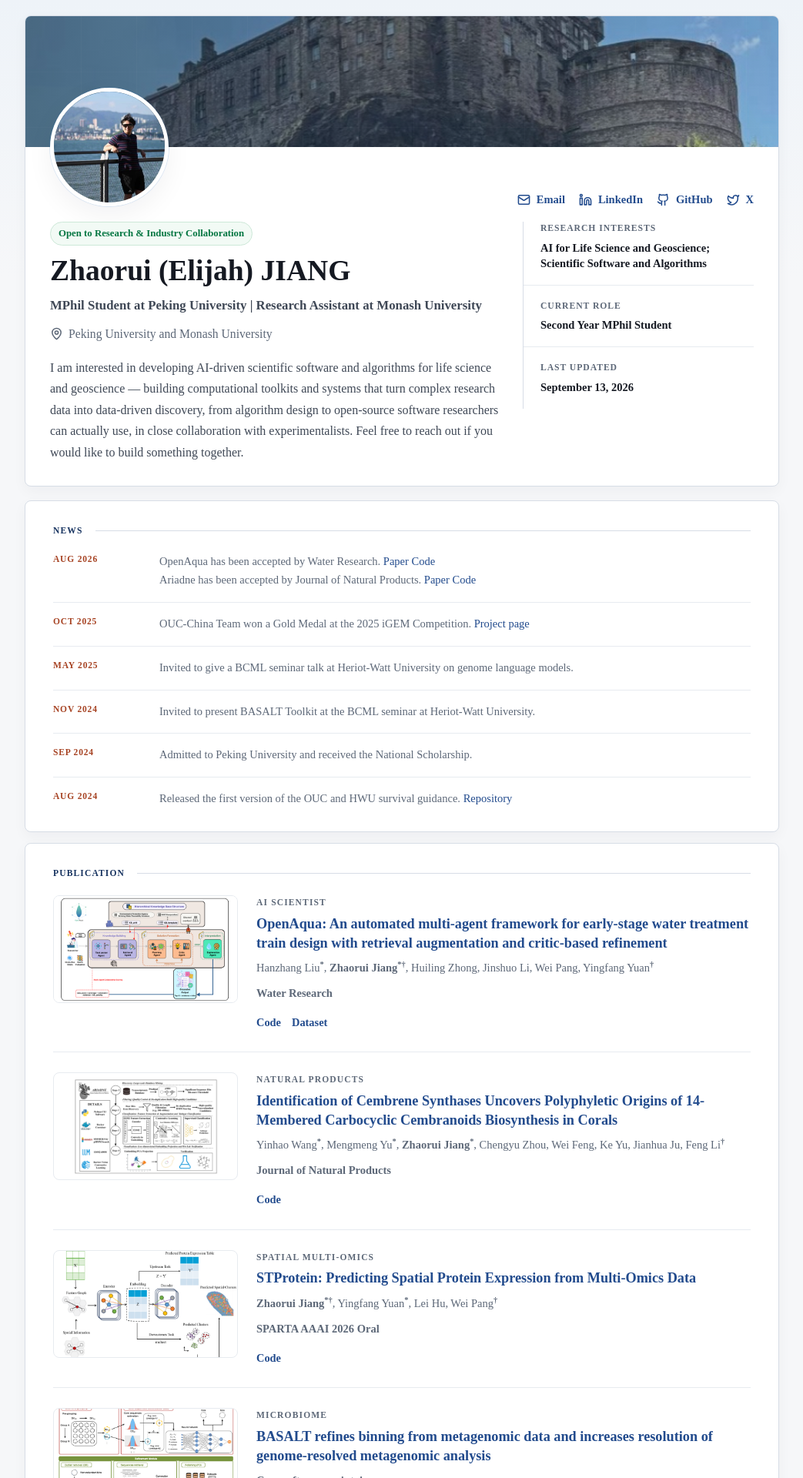
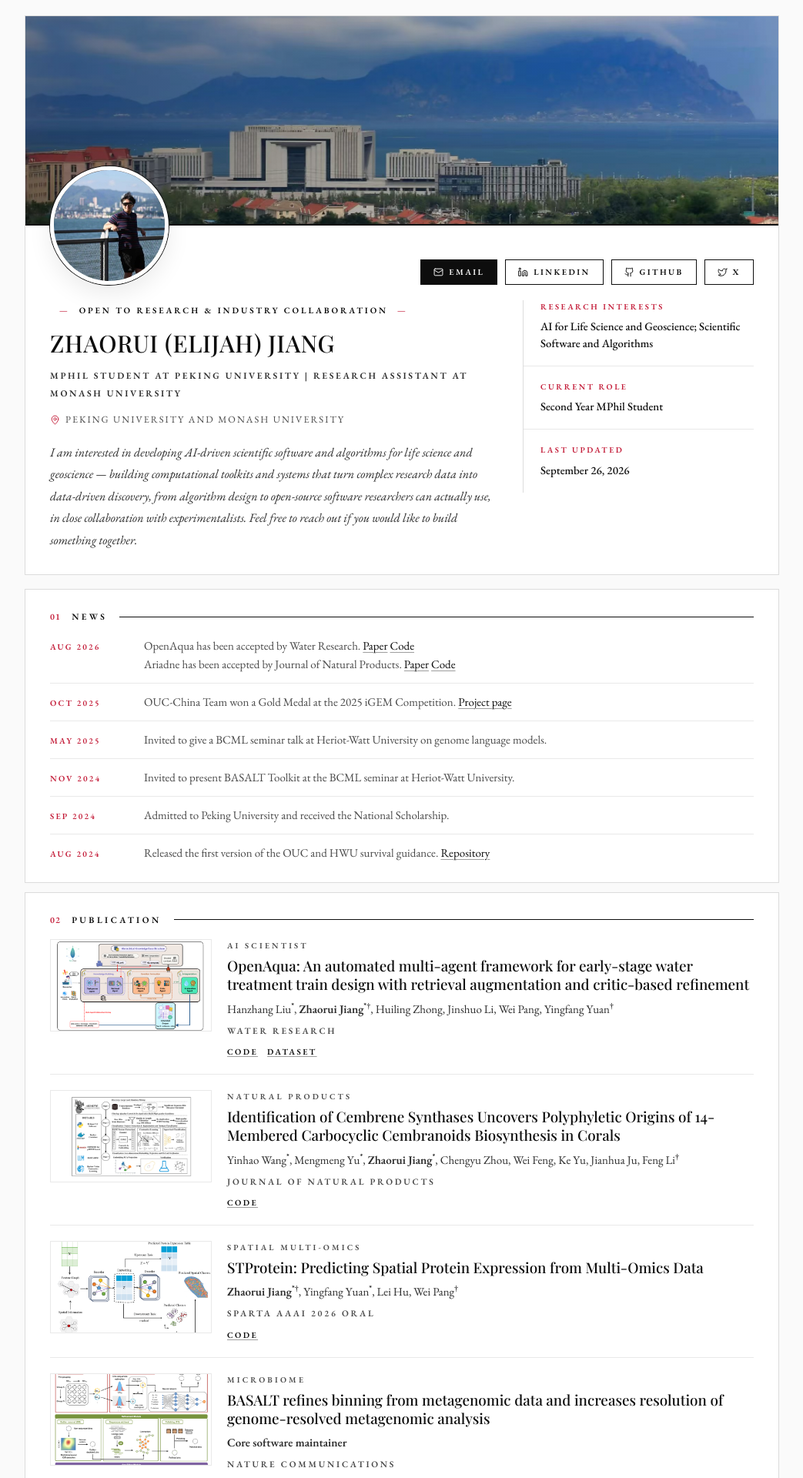
Before and after one commit to zhaorui-bi/zhaorui-bi.github.io, a Jekyll site: the page built from index.html, in a window 1280 px wide. Shown: the top 1920 px of the page at 77% size, without its empty margins (118-1161 px from the left). Built offline with Jekyll 4.4.1, drawn with Linux system fonts in a browser that asks for light colours; some web fonts are replaced.

Commit message:
Restyle homepage with Parisian fashion-editorial theme and seaside cover

```diff
--- a/_layouts/default.html
+++ b/_layouts/default.html
@@ -23,7 +23,13 @@
     />
     <meta name="twitter:card" content="summary" />
     <link rel="canonical" href="https://zhaorui-bi.github.io/" />
-    <meta name="theme-color" content="#f6f7f9" />
+    <meta name="theme-color" content="#fafafa" />
+    <link rel="preconnect" href="https://fonts.googleapis.com" />
+    <link rel="preconnect" href="https://fonts.gstatic.com" crossorigin />
+    <link
+      rel="stylesheet"
+      href="https://fonts.googleapis.com/css2?family=Playfair+Display:ital,wght@0,400;0,500;0,600;0,700;1,400;1,500&family=EB+Garamond:ital,wght@0,400;0,500;0,600;1,400&display=swap"
+    />
     <script type="application/ld+json">
       {
         "@context": "https://schema.org",
--- a/css/main.css
+++ b/css/main.css
@@ -1,23 +1,25 @@
+/* Direction B — Vogue Paris (时装报刊)
+   Skin only: layout structure of the original template is preserved. */
+
 :root {
-  --page: #f6f7f9;
+  --page: #fafafa;
   --surface: #ffffff;
-  --surface-soft: #f9fafb;
-  --line: #d7dde6;
-  --line-soft: #e7ebf0;
-  --text: #151922;
-  --muted: #5d6878;
-  --muted-strong: #3f4856;
-  --blue: #224b8d;
-  --blue-dark: #16325f;
-  --pku-red: #8b1e2d;
-  --green: #057642;
-  --copper: #a64222;
-  --gold: #c4932d;
-  --shadow: 0 12px 34px rgba(16, 24, 40, 0.055);
-  --shadow-soft: 0 6px 18px rgba(16, 24, 40, 0.04);
-  --radius: 8px;
+  --surface-soft: #f4f4f4;
+  --line: #dcdcdc;
+  --line-soft: #e9e9e9;
+  --text: #0d0d0d;
+  --muted: #4a4a4a;
+  --muted-strong: #2c2c2c;
+  --red: #c41e3a;
+  --shadow: 0 12px 30px rgba(0, 0, 0, 0.08);
+  --shadow-soft: 0 6px 16px rgba(0, 0, 0, 0.05);
+  --radius: 0px;
   --max-width: 1180px;
   --content-width: 980px;
+  --font-display: "Playfair Display", "Didot", "Bodoni 72", Georgia,
+    "Times New Roman", serif;
+  --font-body: "EB Garamond", "Baskerville", "Baskerville Old Face", Georgia,
+    "Times New Roman", serif;
 }
 
 * {
@@ -31,31 +33,42 @@ html {
 body {
   margin: 0;
   min-height: 100vh;
-  font-family: "Times New Roman", Times, serif;
+  font-family: var(--font-body);
   color: var(--text);
-  background:
-    linear-gradient(180deg, #eef3f8 0%, var(--page) 360px),
-    var(--page);
+  background: var(--page);
   text-rendering: optimizeLegibility;
   -webkit-font-smoothing: antialiased;
-  font-size: 14.5px;
-  line-height: 1.5;
+  font-size: 15px;
+  line-height: 1.62;
 }
 
 a {
-  color: var(--blue);
-  text-decoration: none;
-  text-underline-offset: 0.18em;
-  text-decoration-thickness: 0.07em;
+  color: var(--text);
+  text-decoration: underline;
+  text-decoration-color: rgba(13, 13, 13, 0.4);
+  text-decoration-thickness: 0.06em;
+  text-underline-offset: 0.2em;
 }
 
 a:hover {
-  color: var(--blue-dark);
-  text-decoration: underline;
+  color: var(--red);
+  text-decoration-color: var(--red);
 }
 
 ::selection {
-  background: rgba(34, 75, 141, 0.16);
+  background: rgba(196, 30, 58, 0.15);
+}
+
+a:focus-visible,
+.button:focus-visible {
+  outline: 2px solid var(--red);
+  outline-offset: 2px;
+}
+
+@media (prefers-reduced-motion: reduce) {
+  html {
+    scroll-behavior: auto;
+  }
 }
 
 img {
@@ -76,6 +89,7 @@ p {
 .container {
   display: grid;
   gap: 18px;
+  counter-reset: section-no;
 }
 
 .profile-card,
@@ -84,56 +98,52 @@ p {
   border: 1px solid var(--line);
   border-radius: var(--radius);
   background: var(--surface);
-  box-shadow: var(--shadow-soft);
   overflow: hidden;
 }
 
 .profile-card {
   width: min(100%, var(--content-width));
   margin: 0 auto;
-  box-shadow: var(--shadow-soft);
 }
 
 .profile-cover {
   position: relative;
   isolation: isolate;
-  min-height: 170px;
+  min-height: 270px;
   overflow: hidden;
+  border-bottom: 2px solid var(--text);
   background-image:
-    linear-gradient(90deg, rgba(8, 24, 43, 0.58), rgba(8, 24, 43, 0.2)),
-    url("/img/castle-cover.jpg");
-  background-position: center 20%;
+    linear-gradient(90deg, rgba(12, 16, 20, 0.4), rgba(12, 16, 20, 0.08)),
+    url("/img/sea-cover.jpg"),
+    repeating-linear-gradient(
+      180deg,
+      rgba(255, 255, 255, 0.05) 0 2px,
+      rgba(255, 255, 255, 0) 2px 9px
+    ),
+    linear-gradient(
+      180deg,
+      transparent 0 57.4%,
+      rgba(240, 246, 248, 0.9) 57.4% 58%,
+      transparent 58%
+    ),
+    linear-gradient(
+      180deg,
+      #dce4ea 0%,
+      #c8d5de 50%,
+      #a7becd 58%,
+      #54718a 58.15%,
+      #3c5670 78%,
+      #29405a 100%
+    );
+  background-position: center, center 46%, 0 100%, center, center;
+  background-size: cover, cover, 100% 42%, 100% 100%, cover;
   background-repeat: no-repeat;
-  background-size: cover;
-}
-
-.profile-cover::before {
-  position: absolute;
-  inset: 0;
-  z-index: 0;
-  background:
-    linear-gradient(90deg, rgba(255, 255, 255, 0.12) 0 1px, transparent 1px),
-    linear-gradient(180deg, rgba(255, 255, 255, 0.1) 0 1px, transparent 1px);
-  background-size: 72px 72px;
-  opacity: 0.22;
-  content: "";
-}
-
-.profile-cover::after {
-  position: absolute;
-  right: 0;
-  bottom: 0;
-  z-index: 0;
-  width: 46%;
-  height: 100%;
-  background: linear-gradient(90deg, transparent, rgba(255, 255, 255, 0.08));
-  content: "";
 }
 
 .cover-copy {
   position: relative;
   z-index: 1;
-  min-height: 170px;
+  min-height: 270px;
 }
 
 .profile-body {
@@ -153,18 +163,18 @@ p {
   width: clamp(122px, 14vw, 154px);
   aspect-ratio: 1;
   margin-top: calc(clamp(122px, 14vw, 154px) / -2);
-  border: 5px solid #fff;
+  border: 5px solid var(--surface);
   border-radius: 50%;
   object-fit: cover;
   object-position: center;
-  box-shadow: 0 0 0 1px rgba(10, 102, 194, 0.12), var(--shadow);
+  box-shadow: 0 0 0 1px var(--text), var(--shadow);
 }
 
 .profile-actions {
   display: flex;
   flex-wrap: wrap;
   justify-content: flex-end;
-  gap: 18px;
+  gap: 10px;
   padding-top: 16px;
 }
 
@@ -172,39 +182,45 @@ p {
   display: inline-flex;
   align-items: center;
   justify-content: center;
-  gap: 8px;
+  gap: 7px;
   min-height: auto;
-  padding: 0;
-  border: 0;
+  padding: 9px 16px;
+  border: 1px solid var(--text);
   border-radius: 0;
   background: transparent;
-  color: var(--blue);
-  font-weight: 700;
+  color: var(--text);
+  font-size: 0.68rem;
+  font-weight: 600;
+  letter-spacing: 0.22em;
+  text-transform: uppercase;
   line-height: 1;
+  text-decoration: none;
   white-space: nowrap;
 }
 
 .button:hover {
-  background: transparent;
-  color: var(--blue-dark);
-  text-decoration: underline;
+  background: var(--red);
+  border-color: var(--red);
+  color: #fafafa;
+  text-decoration: none;
 }
 
 .button-primary {
-  background: transparent;
-  color: var(--blue);
+  background: var(--text);
+  color: #fafafa;
 }
 
 .button-primary:hover {
-  background: transparent;
-  color: var(--blue-dark);
+  background: var(--red);
+  border-color: var(--red);
+  color: #fafafa;
 }
 
 .button svg,
 .profile-location svg {
-  width: 17px;
-  height: 17px;
-  stroke-width: 2.15;
+  width: 13px;
+  height: 13px;
+  stroke-width: 1.8;
 }
 
 .profile-grid {
@@ -217,30 +233,46 @@ p {
 
 .profile-status {
   display: inline-flex;
+  align-items: baseline;
   width: fit-content;
-  margin-bottom: 14px;
-  padding: 5px 10px;
-  border: 1px solid #cde8d8;
-  border-radius: 999px;
-  background: #f2faf5;
-  color: var(--green);
-  font-size: 0.8rem;
-  font-weight: 760;
+  margin-bottom: 16px;
+  padding: 0;
+  border: 0;
+  border-radius: 0;
+  background: transparent;
+  color: var(--text);
+  font-size: 0.7rem;
+  font-weight: 600;
+  letter-spacing: 0.26em;
+  text-transform: uppercase;
+}
+
+.profile-status::before,
+.profile-status::after {
+  content: "—";
+  color: var(--red);
+  margin: 0 12px;
 }
 
 .profile-copy h1 {
   margin: 0;
-  font-size: clamp(1.62rem, 3vw, 2.35rem);
-  font-weight: 700;
-  line-height: 1.03;
+  font-family: var(--font-display);
+  font-size: clamp(1.6rem, 2.4vw, 2.1rem);
+  font-weight: 500;
+  letter-spacing: 0.02em;
+  line-height: 1.15;
+  text-transform: uppercase;
+  white-space: nowrap;
 }
 
 .profile-headline {
-  margin-top: 12px;
+  margin-top: 14px;
   color: var(--muted-strong);
-  font-size: clamp(1rem, 1.6vw, 1.05rem);
-  font-weight: 700;
-  line-height: 1.5;
+  font-size: 0.74rem;
+  font-weight: 600;
+  letter-spacing: 0.22em;
+  line-height: 1.9;
+  text-transform: uppercase;
 }
 
 .profile-location {
@@ -249,20 +281,27 @@ p {
   gap: 7px;
   margin-top: 13px;
   color: var(--muted);
-  font-size: 0.98rem;
+  font-size: 0.78rem;
+  letter-spacing: 0.16em;
+  text-transform: uppercase;
+}
+
+.profile-location svg {
+  color: var(--red);
 }
 
 .profile-summary {
   margin-top: 18px;
   color: var(--muted-strong);
   font-size: 1rem;
-  line-height: 1.72;
+  font-style: italic;
+  line-height: 1.78;
   text-wrap: pretty;
 }
 
 .profile-snapshot {
   border-left: 1px solid var(--line);
-  background: #fff;
+  background: transparent;
 }
 
 .profile-snapshot dl {
@@ -282,18 +321,19 @@ p {
 
 .profile-snapshot dt {
   margin-bottom: 6px;
-  color: var(--muted);
-  font-size: 0.73rem;
-  font-weight: 760;
-  letter-spacing: 0.08em;
+  color: var(--red);
+  font-size: 0.66rem;
+  font-weight: 600;
+  letter-spacing: 0.24em;
   text-transform: uppercase;
 }
 
 .profile-snapshot dd {
   margin: 0;
   color: var(--text);
-  font-weight: 720;
-  line-height: 1.38;
+  font-size: 0.92rem;
+  font-weight: 500;
+  line-height: 1.5;
 }
 
 .profile-layout {
@@ -307,37 +347,51 @@ p {
 .profile-main-column,
 .profile-extra-column {
   display: grid;
-  gap: 14px;
+  gap: 12px;
   min-width: 0;
 }
 
 .section {
-  padding: 30px 36px;
+  counter-increment: section-no;
+  padding: 26px 32px;
 }
 
 .section-heading {
   display: flex;
   align-items: center;
   gap: 16px;
-  margin-bottom: 20px;
+  margin-bottom: 16px;
 }
 
 .section-heading::after {
   content: "";
   flex: 1;
   height: 1px;
-  background: var(--line);
+  background: var(--text);
 }
 
-.section-kicker,
-.publication-tag,
-.timeline-date,
-.entry-period {
+.section-kicker {
   margin: 0;
-  color: var(--blue-dark);
+  color: var(--text);
   font-size: 0.72rem;
   font-weight: 700;
+  letter-spacing: 0.3em;
+  text-transform: uppercase;
+}
+
+.section-kicker::before {
+  content: counter(section-no, decimal-leading-zero);
+  margin-right: 14px;
+  color: var(--red);
   letter-spacing: 0.1em;
+}
+
+.publication-tag {
+  margin: 0;
+  color: var(--red);
+  font-size: 0.66rem;
+  font-weight: 700;
+  letter-spacing: 0.3em;
   text-transform: uppercase;
 }
 
@@ -346,12 +400,6 @@ p {
 .compact-list,
 .timeline {
   display: grid;
-}
-
-.featured-list,
-.profile-list,
-.compact-list,
-.timeline {
   gap: 0;
 }
 
@@ -371,9 +419,9 @@ p {
 
 .featured-item {
   display: grid;
-  grid-template-columns: 240px minmax(0, 1fr);
-  gap: 24px;
-  padding: 26px 0;
+  grid-template-columns: 210px minmax(0, 1fr);
+  gap: 20px;
+  padding: 20px 0;
 }
 
 .featured-item:first-child {
@@ -386,16 +434,16 @@ p {
 
 .featured-item img {
   width: 100%;
-  height: 140px;
+  height: 120px;
   border: 1px solid var(--line-soft);
   border-radius: var(--radius);
   object-fit: cover;
-  background: #f0f3f6;
+  background: var(--surface-soft);
 }
 
 .featured-item.fig-tall img {
   object-fit: contain;
-  background: #fff;
+  background: var(--surface);
   padding: 6px;
 }
 
@@ -404,17 +452,20 @@ p {
 .compact-row h3 {
   margin: 6px 0 0;
   color: var(--text);
-  font-size: 1.14rem;
-  font-weight: 700;
-  line-height: 1.35;
+  font-family: var(--font-display);
+  font-size: 1.18rem;
+  font-weight: 500;
+  line-height: 1.28;
 }
 
 .featured-item h3 a {
-  color: var(--blue);
+  color: var(--text);
+  text-decoration: none;
 }
 
 .featured-item h3 a:hover {
-  color: var(--blue-dark);
+  color: var(--red);
+  text-decoration: none;
 }
 
 .featured-item p,
@@ -423,12 +474,16 @@ p {
 .timeline-item p,
 .sidebar-section > p {
   color: var(--muted);
-  line-height: 1.64;
+  line-height: 1.6;
 }
 
 .publication-authors,
 .publication-venue {
-  margin-top: 9px;
+  margin-top: 7px;
+}
+
+.publication-authors {
+  color: var(--muted-strong) !important;
 }
 
 .publication-authors sup,
@@ -439,21 +494,24 @@ p {
 }
 
 .publication-note {
-  margin: 16px 0 0;
+  margin: 12px 0 0;
   color: var(--muted);
-  font-size: 0.86rem;
+  font-size: 0.8rem;
 }
 
 .publication-venue {
-  color: var(--green);
-  font-weight: 720;
+  color: var(--text);
+  font-size: 0.72rem;
+  font-weight: 600;
+  letter-spacing: 0.24em;
+  text-transform: uppercase;
 }
 
 .publication-links {
   display: flex;
   flex-wrap: wrap;
-  gap: 14px;
-  margin-top: 14px;
+  gap: 12px;
+  margin-top: 10px;
 }
 
 .publication-links a {
@@ -464,20 +522,28 @@ p {
   border: 0;
   border-radius: 0;
   background: transparent;
-  font-size: 0.9rem;
+  color: var(--text);
+  font-size: 0.68rem;
   font-weight: 700;
+  letter-spacing: 0.22em;
+  text-transform: uppercase;
+  text-decoration: underline;
+  text-decoration-color: rgba(13, 13, 13, 0.4);
+  text-decoration-thickness: 0.06em;
+  text-underline-offset: 0.2em;
 }
 
 .publication-links a:hover {
   background: transparent;
-  text-decoration: underline;
+  color: var(--red);
+  text-decoration-color: var(--red);
 }
 
 .profile-row {
   display: grid;
-  grid-template-columns: 64px minmax(0, 1fr);
-  gap: 18px;
-  padding: 22px 0;
+  grid-template-columns: 56px minmax(0, 1fr);
+  gap: 16px;
+  padding: 18px 0;
 }
 
 .profile-row:first-child {
@@ -490,38 +556,39 @@ p {
 
 .profile-row img,
 .compact-row img {
-  width: 56px;
-  height: 56px;
+  width: 48px;
+  height: 48px;
   border: 1px solid var(--line-soft);
   border-radius: var(--radius);
   object-fit: contain;
-  background: #fff;
-  padding: 8px;
+  background: var(--surface);
+  padding: 7px;
 }
 
 .entry-period {
-  margin-top: 6px;
-  margin-bottom: 8px;
+  margin: 4px 0 6px;
   color: var(--muted);
-  letter-spacing: 0.05em;
+  font-size: 0.84rem;
+  font-style: italic;
+  letter-spacing: 0.02em;
 }
 
 .role-title {
-  margin-top: 7px;
+  margin-top: 5px;
   color: var(--text) !important;
-  font-weight: 700;
+  font-weight: 600;
 }
 
 .role-meta {
-  margin-top: 4px;
+  margin-top: 3px;
   color: var(--muted) !important;
 }
 
 .timeline-item {
   display: grid;
-  grid-template-columns: 118px minmax(0, 1fr);
-  gap: 20px;
-  padding: 16px 0;
+  grid-template-columns: 104px minmax(0, 1fr);
+  gap: 18px;
+  padding: 12px 0;
 }
 
 .timeline-item:first-child {
@@ -533,15 +600,20 @@ p {
 }
 
 .timeline-date {
-  color: var(--copper);
-  letter-spacing: 0.07em;
+  margin: 0;
+  color: var(--red);
+  font-size: 0.68rem;
+  font-weight: 700;
+  letter-spacing: 0.2em;
+  text-transform: uppercase;
+  padding-top: 5px;
 }
 
 .compact-row {
   display: grid;
-  grid-template-columns: 58px minmax(0, 1fr);
-  gap: 16px;
-  padding: 20px 0;
+  grid-template-columns: 52px minmax(0, 1fr);
+  gap: 14px;
+  padding: 16px 0;
 }
 
 .compact-row:first-child {
@@ -553,9 +625,9 @@ p {
 }
 
 .compact-row img {
-  width: 50px;
-  height: 50px;
-  padding: 7px;
+  width: 44px;
+  height: 44px;
+  padding: 6px;
 }
 
 .compact-row h3 {
@@ -564,15 +636,15 @@ p {
 }
 
 .compact-row p {
-  margin-top: 4px;
-  font-size: 0.94rem;
+  margin-top: 3px;
+  font-size: 0.88rem;
 }
 
 .mentor-links {
   display: flex;
   flex-wrap: wrap;
-  gap: 8px;
-  margin-top: 18px;
+  gap: 8px 18px;
+  margin-top: 14px;
 }
 
 .mentor-links a {
@@ -583,14 +655,14 @@ p {
   border: 0;
   border-radius: 0;
   background: transparent;
-  color: var(--blue);
-  font-size: 0.86rem;
-  font-weight: 700;
+  color: var(--text);
+  font-size: 0.88rem;
+  font-weight: 500;
 }
 
 .mentor-links a:hover {
   background: transparent;
-  text-decoration: underline;
+  color: var(--red);
 }
 
 .profile-row a,
@@ -607,9 +679,12 @@ p {
   gap: 18px;
   width: min(100%, var(--content-width));
   margin: 0 auto;
-  padding: 24px 4px 0;
-  color: var(--muted);
-  font-size: 0.92rem;
+  padding: 16px 4px 0;
+  border-top: 2px solid var(--text);
+  color: var(--muted-strong);
+  font-size: 0.68rem;
+  letter-spacing: 0.22em;
+  text-transform: uppercase;
 }
 
 .footer-links {
@@ -620,7 +695,7 @@ p {
 }
 
 .footer-links a {
-  font-weight: 650;
+  font-weight: 600;
 }
 
 @media (max-width: 820px) {
@@ -664,12 +739,11 @@ p {
   }
 
   .profile-cover {
-    min-height: 150px;
-    background-position: center 19%;
+    min-height: 210px;
   }
 
   .cover-copy {
-    min-height: 150px;
+    min-height: 210px;
   }
 
   .profile-body,
@@ -711,7 +785,7 @@ p {
   }
 
   .featured-item img {
-    height: 160px;
+    height: 140px;
   }
 
   .site-footer {
@@ -731,12 +805,19 @@ p {
   }
 
   .profile-copy h1 {
-    font-size: 1.62rem;
+    font-size: 1.4rem;
+  }
+
+  .profile-headline {
+    letter-spacing: 0.14em;
   }
 
   .button {
     flex: 0 0 auto;
     min-width: 0;
+    padding: 7px 10px;
+    font-size: 0.6rem;
+    letter-spacing: 0.12em;
   }
 
   .profile-row {
--- a/index.html
+++ b/index.html
@@ -132,7 +132,7 @@ title: Zhaorui (Elijah) Jiang
           </div>
           <div>
             <dt>Last Updated</dt>
-            <dd>September 13, 2026</dd>
+            <dd>September 26, 2026</dd>
           </div>
         </dl>
       </aside>
```
Also changed, not shown: other parts of _layouts/default.html (+1 -1 lines), img/sea-cover.jpg (added).
